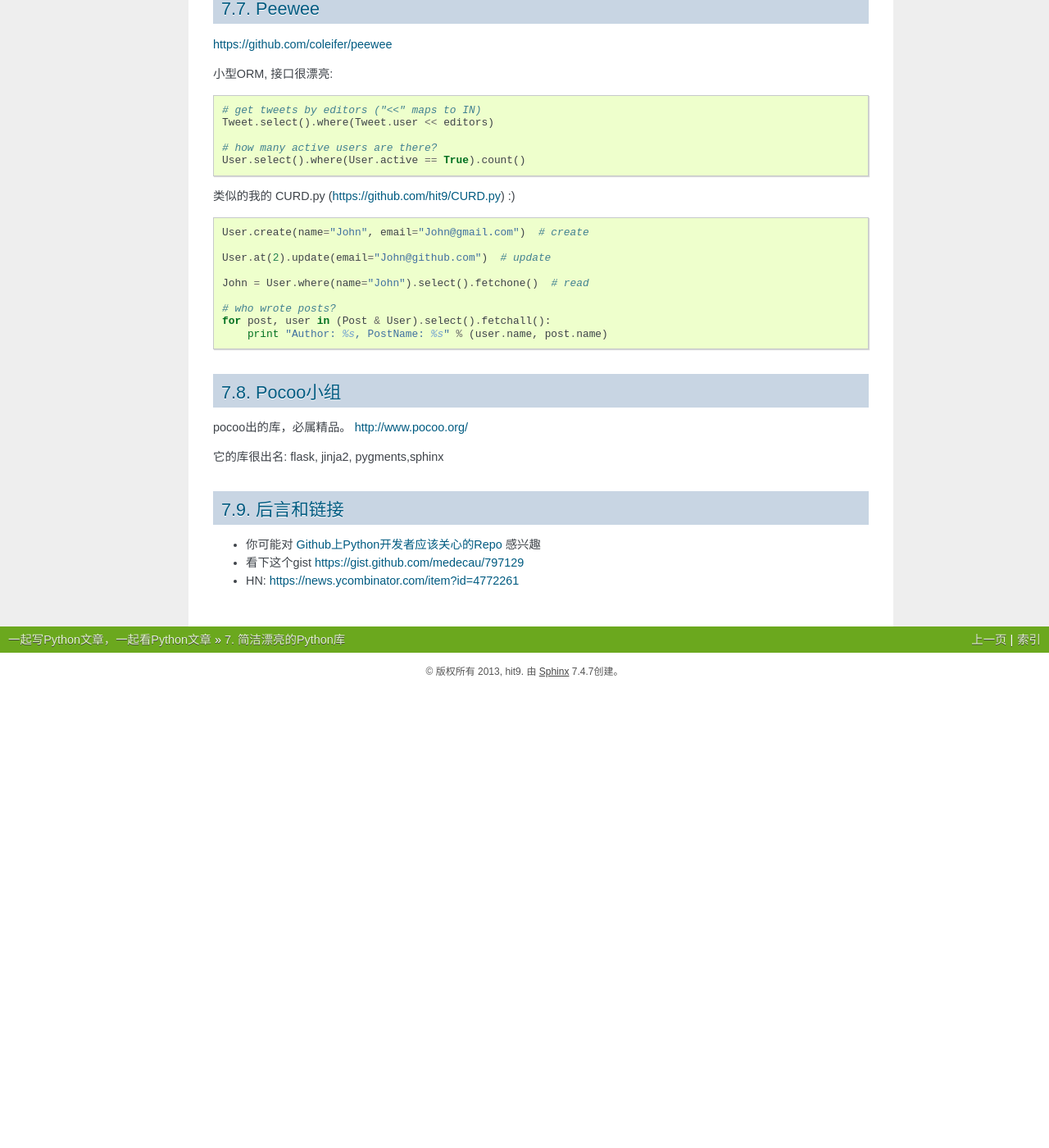
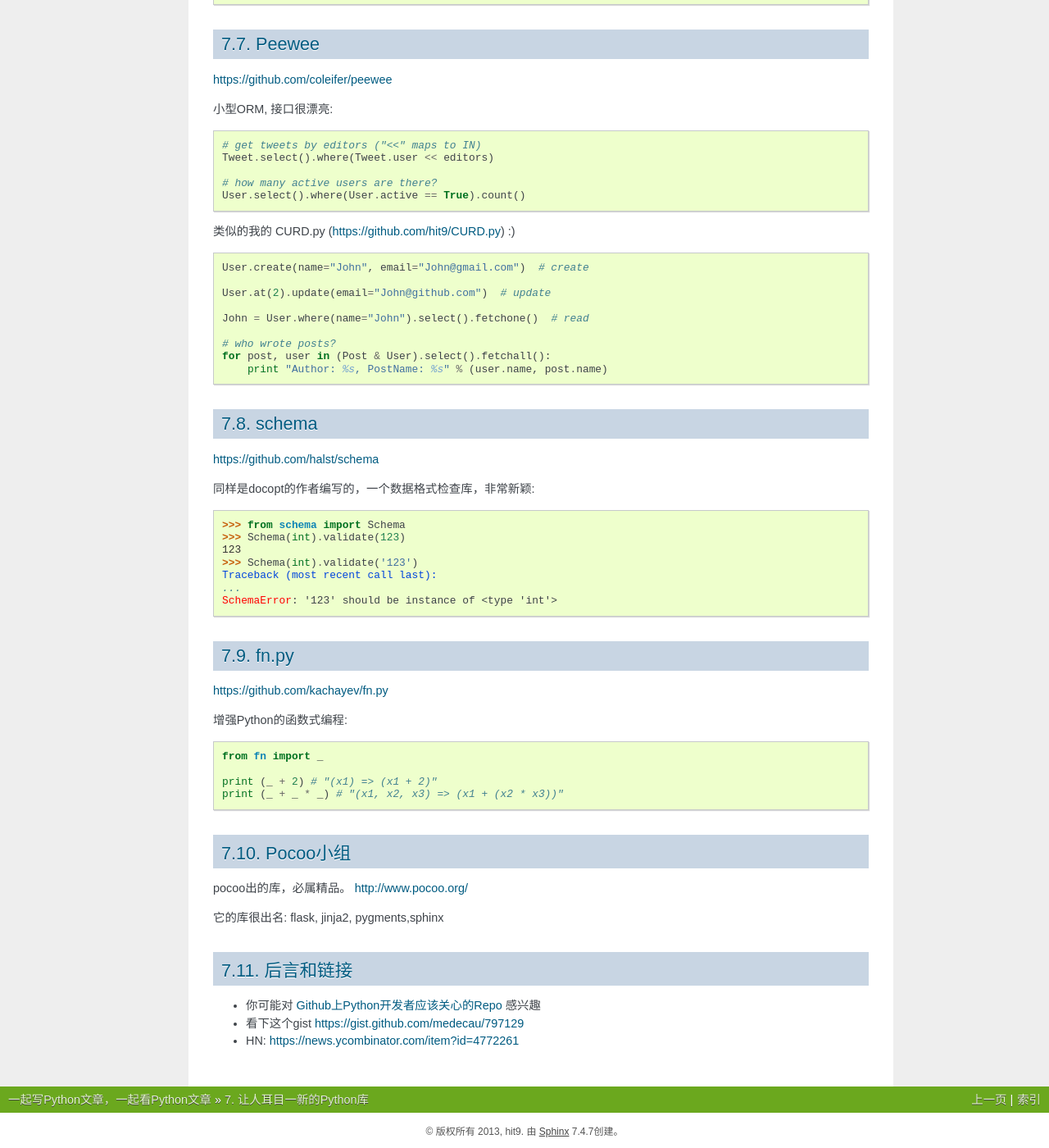
Before and after one commit to MrKiven/PyZh, a Sphinx documentation site: the page built from docs/awesome-python-libraries.rst, in a window 1280 px wide and 1400 px high, scrolled down 2049 px. Shown: the whole window at 82% size. Built offline with Sphinx 7.4.7, drawn with Linux system fonts in a browser that asks for light colours; before the commit the page ends 2888 px from its top, so only the background shows below that; some of the changed text lies outside the part shown.

Commit message:
new: awesome-py-lib

```diff
--- a/docs/awesome-python-libraries.rst
+++ b/docs/awesome-python-libraries.rst
@@ -1,8 +1,8 @@
 :Date: 2013-04-16 21:20:00
 
-==================
-简洁漂亮的Python库
-==================
+======================
+让人耳目一新的Python库
+======================
 
 :作者: hit9
 
@@ -82,8 +82,8 @@ github: https://github.com/codeinthehole/purl
     >>> u.host()
     u'www.google.com'
 
-path
-----
+path.py
+-------
 
 github: https://github.com/jaraco/path.py
 
@@ -121,6 +121,33 @@ https://github.com/coleifer/peewee
     for post, user in (Post & User).select().fetchall():
         print "Author: %s, PostName: %s" % (user.name, post.name)
 
+schema
+------
+
+https://github.com/halst/schema
+
+同样是docopt的作者编写的，一个数据格式检查库，非常新颖::
+
+    >>> from schema import Schema
+    >>> Schema(int).validate(123)
+    123
+    >>> Schema(int).validate('123')
+    Traceback (most recent call last):
+    ...
+    SchemaError: '123' should be instance of <type 'int'>
+
+fn.py
+-----
+
+https://github.com/kachayev/fn.py
+
+增强Python的函数式编程::
+
+    from fn import _
+
+    print (_ + 2) # "(x1) => (x1 + 2)"
+    print (_ + _ * _) # "(x1, x2, x3) => (x1 + (x2 * x3))"
+
 
 Pocoo小组
 ---------
```
Also changed, not shown: other parts of docs/awesome-python-libraries.rst (+1 -1 lines).
